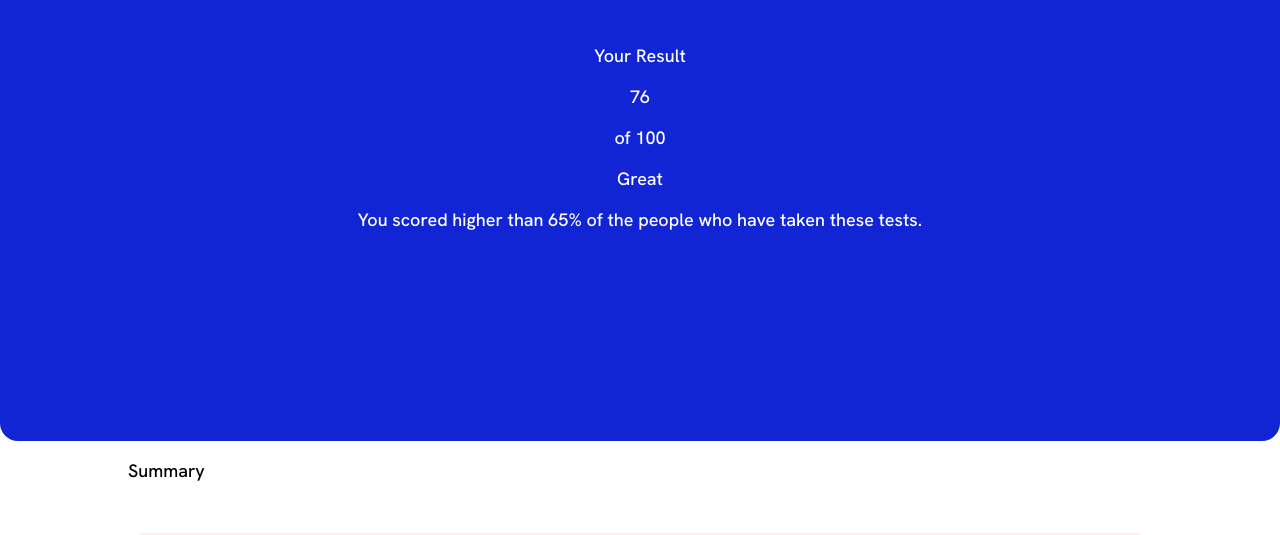
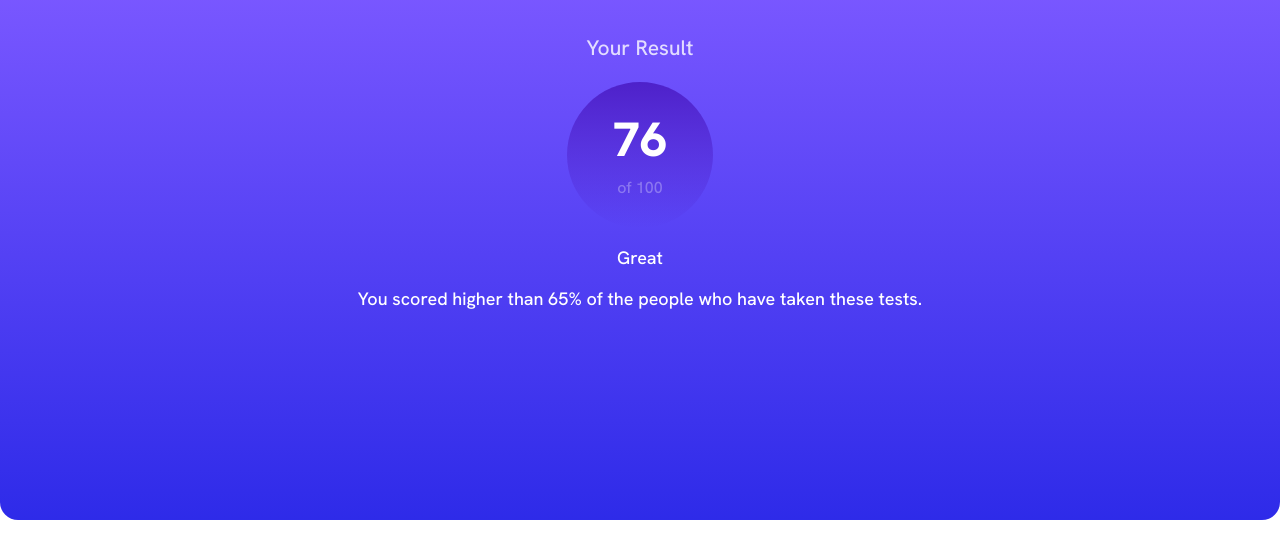
Before and after one commit to jvlazar/FrontendMentor_resultsSummaryComponent, a plain HTML site: page index.html in a window 1280 px wide. Shown: the top 535 px of the page. Drawn offline with Linux system fonts and the light colour scheme.

Commit message:
add background gradient to results div

```diff
--- a/index.html
+++ b/index.html
@@ -7,10 +7,10 @@
   <!-- displays site properly based on user's device -->
 
   <link rel="icon" type="image/png" sizes="32x32" href="./assets/images/favicon-32x32.png">
-  <link rel="stylesheet" href="styles.css">
   <link rel="preconnect" href="https://fonts.googleapis.com">
   <link rel="preconnect" href="https://fonts.gstatic.com" crossorigin>
   <link href="https://fonts.googleapis.com/css2?family=Hanken+Grotesk:wght@500;700;800&display=swap" rel="stylesheet">
+  <link rel="stylesheet" href="styles.css">
   <title>Frontend Mentor | Results summary component</title>
 
 </head>
@@ -18,10 +18,10 @@
 <body>
 
   <div class="results">
-    <p>Your Result</p>
+    <h3>Your Result</h3>
     <div class="result">
-      <p>76</p>
-      <p>of 100</p>
+      <p class="value">76</p>
+      <p class="total_value">of 100</p>
     </div>
     <p>Great</p>
     <p>You scored higher than 65% of the people who have taken these tests.</p>
@@ -29,7 +29,7 @@
 
 
   <div class="summary">
-    <p>Summary</p>
+    <h3>Summary</h3>
     <div class="box reaction">
       <img src="/assets/images/icon-reaction.svg">
       <p class="title">
--- a/styles.css
+++ b/styles.css
@@ -28,7 +28,7 @@
     /* Font */
     font-size: 18px;
     font-family: 'Hanken Grotesk', sans-serif;
-
+    font-weight: 500;
 }
 
 
@@ -39,8 +39,8 @@ body {
 
 .results {
     color: white;
-    background-color: var(--cobalt-blue);
-    padding: 2% 10%;
+    background: linear-gradient(var(--light-slate-blue), var(--light-royal-blue));
+    padding: 1% 10%;
     padding-bottom: 15%;
     margin-left: auto;
     margin-right: auto;
@@ -49,7 +49,34 @@ body {
     text-align: center;
 }
 
+.results h3 {
+    font-weight: 500;
+    color: hsla(0, 0%, 100%, 0.8);
+}
 
+.result {
+    background: linear-gradient(var(--violet-blue), var(--persian-blue));
+    width: 7em;
+    height: 7em;
+    border-radius: 50%;
+    margin: auto;
+    padding: 1% 1%;
+    display: inline-block;
+    align-items: center;
+    justify-content: center;
+    line-height: 2%;
+}
+
+
+.value {
+    font-size: 48px;
+    font-weight: 800;
+}
+
+.total_value {
+    font-size: 16px;
+    color: hsla(0, 0%, 100%, 0.3);
+}
 
 .summary {
     width: 80%;
```
Also changed, not shown: design/mobile-design.jpg.
